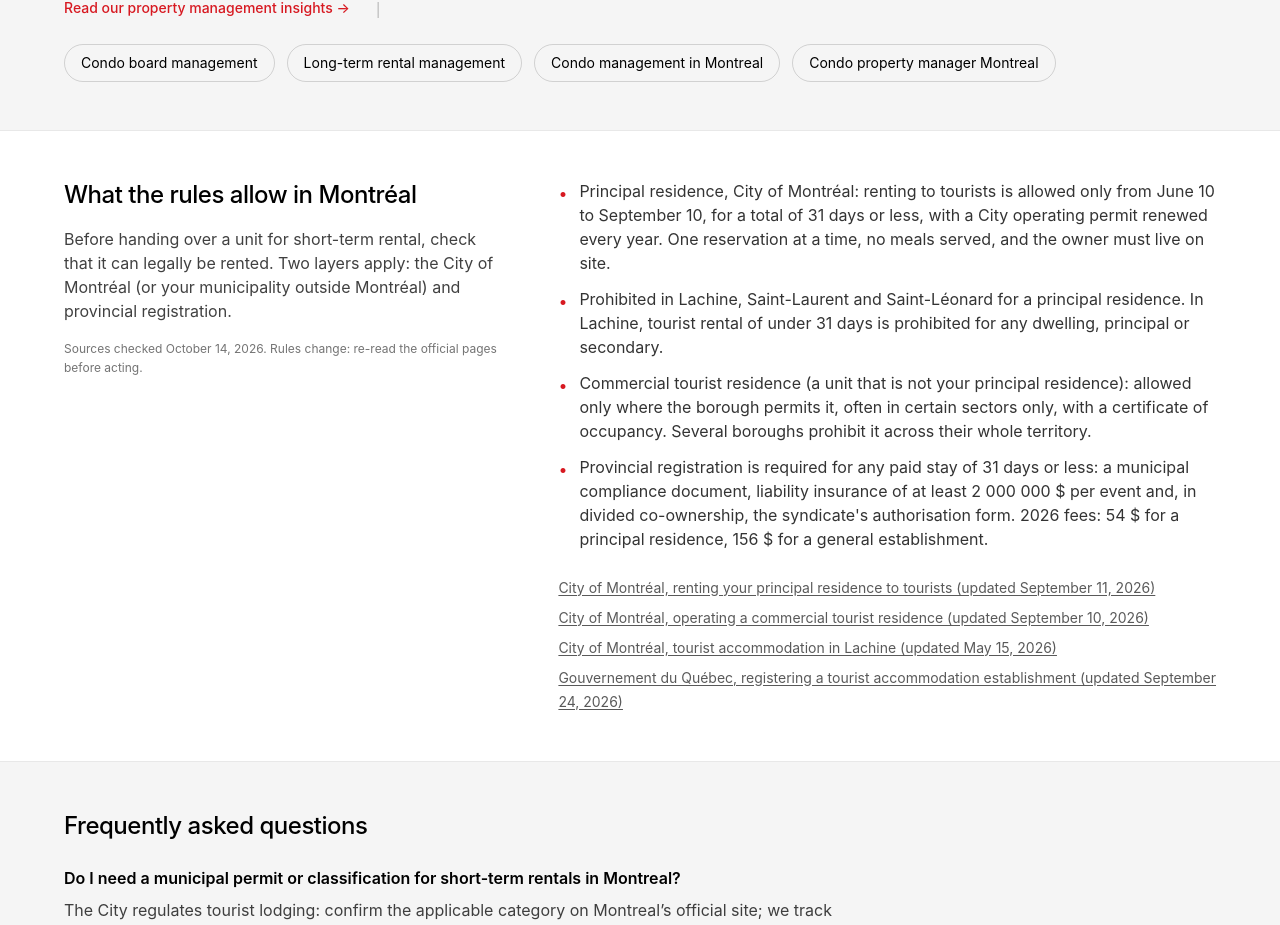
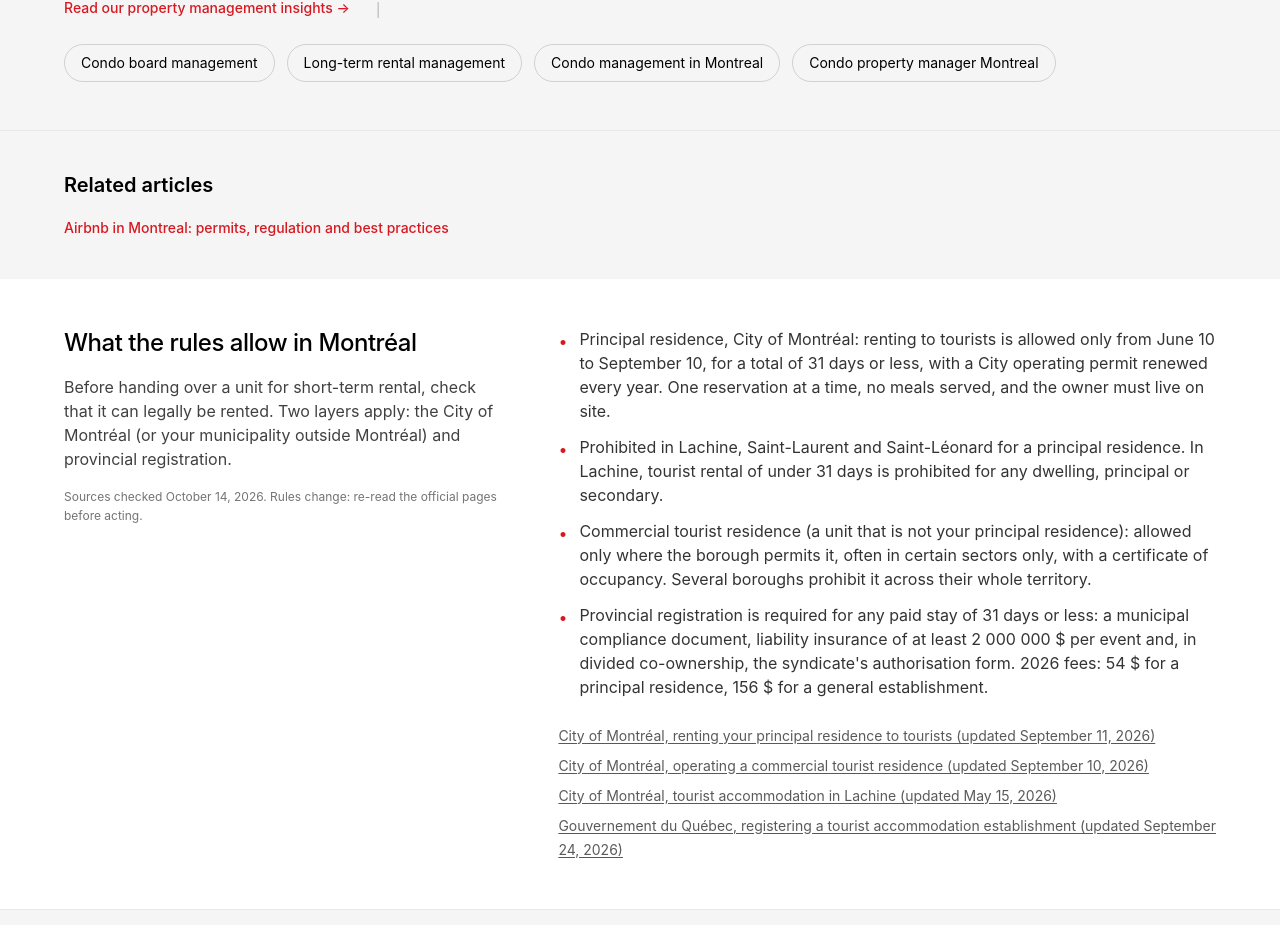
Before and after one commit to arnaudbellemare/GestionVeloraWebsite, a React (Vite) app: page /en/services/airbnb in a window 1280 px wide. Shown: the part 955-1880 px from the top of the page. Built offline with nearby package versions, Linux system fonts and the light colour scheme; no server answers.

Commit message:
Improve service and blog article links

```diff
--- /dev/null
+++ b/src/data/serviceArticles.ts
@@ -0,0 +1,18 @@
+import { blogPosts } from "./blog";
+import type { ServiceSlug } from "./services";
+
+const ARTICLE_SLUGS: Record<ServiceSlug, string[]> = {
+  "syndicat-copropriete": ["fonds-prevoyance-copropriete-quebec", "assemblee-generale-copropriete-guide", "cout-gestionnaire-copropriete-montreal"],
+  "gestion-condo": ["fonds-prevoyance-copropriete-quebec", "gestion-condo-autogestion-ou-gestionnaire", "cout-gestionnaire-copropriete-montreal"],
+  "gestion-copropriete": ["fonds-prevoyance-copropriete-quebec", "gestion-condo-autogestion-ou-gestionnaire", "cout-gestionnaire-copropriete-montreal"],
+  airbnb: ["airbnb-montreal-permis-reglementation"],
+  location: ["bail-logement-quebec-guide-complet-proprietaires", "augmentation-loyer-montreal-regles-calcul-tal"],
+};
+
+export function getServiceArticles(slug: string) {
+  const slugs = ARTICLE_SLUGS[slug as ServiceSlug] ?? [];
+  return slugs.flatMap((articleSlug) => {
+    const article = blogPosts.find((post) => post.slug === articleSlug);
+    return article ? [article] : [];
+  });
+}
--- a/src/pages/ServicePage.tsx
+++ b/src/pages/ServicePage.tsx
@@ -8,6 +8,7 @@ import { useLocale } from "../context/LocaleContext";
 import { useGoToContact } from "../hooks/useGoToContact";
 import { getLocalizedService, SERVICE_SLUGS, type ServiceSlug } from "../data/services";
 import { getAirbnbServiceRules } from "../data/shortTermRentalRules";
+import { getServiceArticles } from "../data/serviceArticles";
 
 function toAnchorId(title: string) {
   const slug = title
@@ -195,6 +196,21 @@ export function ServicePage() {
             </div>
           </div>
         </div>
+      </section>
+
+      <section className="max-w-[90rem] mx-auto px-6 lg:px-16 py-10" aria-labelledby="related-articles-heading">
+        <h2 id="related-articles-heading" className="font-sans font-semibold text-xl text-nd-display mb-4">
+          {isEn ? "Related articles" : "Articles connexes"}
+        </h2>
+        <ul className="flex flex-wrap gap-x-6 gap-y-3">
+          {getServiceArticles(service.slug).map((article) => (
+            <li key={article.slug}>
+              <InternalLink to={`/blog/${article.slug}`} className="font-sans text-sm font-medium text-waabi-pink hover:underline underline-offset-2">
+                {article[locale].title}
+              </InternalLink>
+            </li>
+          ))}
+        </ul>
       </section>
 
       {service.slug === "airbnb" && (() => {
```
Also changed, not shown: scripts/prerender.ts (+11 -1 lines).
